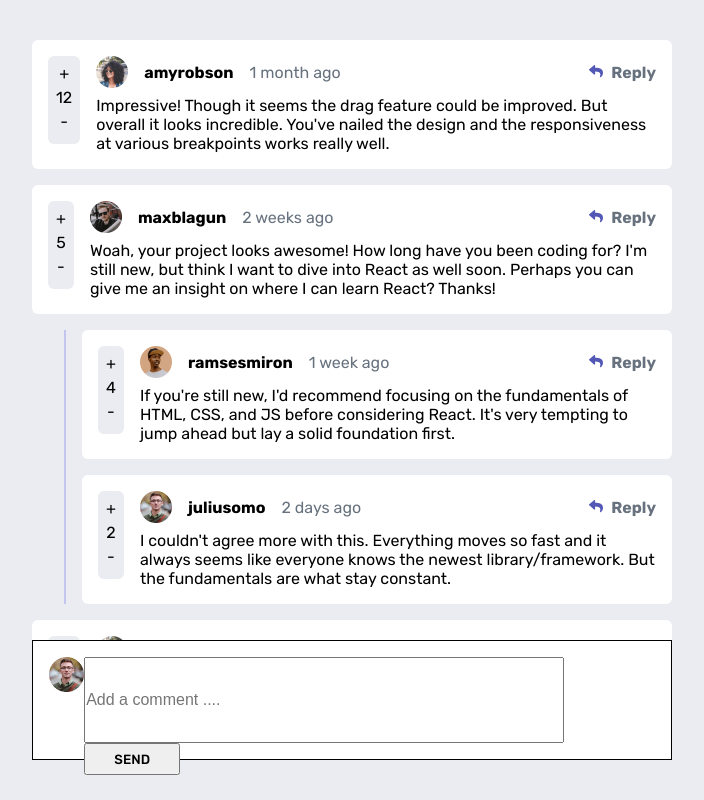
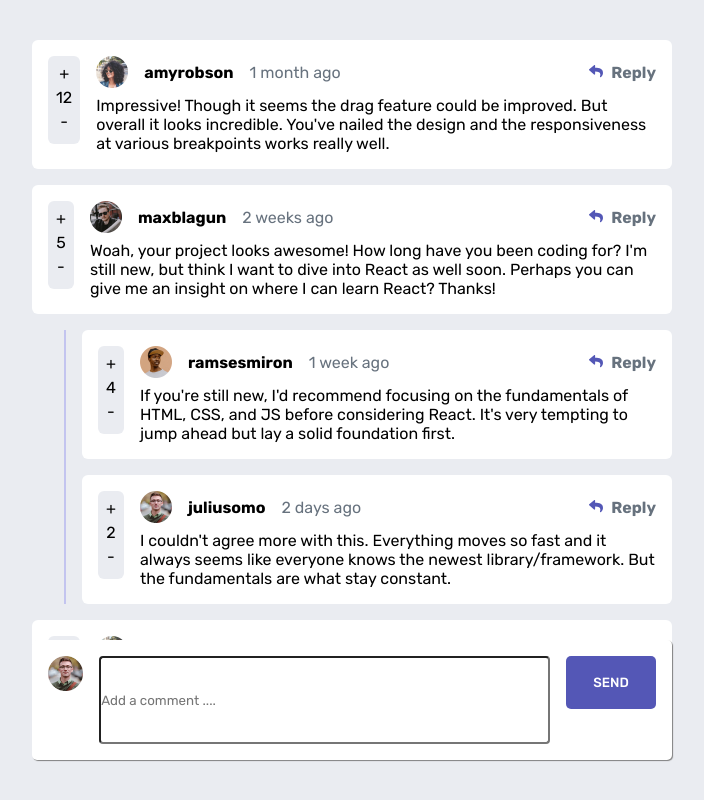
Before and after one commit to Johnnnex/interactive-comment-section, a React (Vite) app: page / in a window 1280 px wide. Shown: the whole page, without its empty margins (288-992 px from the left). Built offline with nearby package versions, Linux system fonts and the light colour scheme.

Commit message:
debugged--

```diff
--- a/src/App.css
+++ b/src/App.css
@@ -94,27 +94,39 @@ body {
   height: 15vh;
   bottom: 5vh;
   width: 50%;
-  border: 1px solid #000;
   left: auto;
   right: auto;
   display: flex;
   justify-content: space-between;
   background-color: #fff;
   padding: 1rem;
+  border-radius: 5px;
+  box-shadow: 1px 1px 1px #808080;
+}
+form {
+  display: flex;
+  flex: 1;
+  justify-content: space-between;
+  margin-left: 1rem;
 }
 .img-comment {
   height: 2.2rem;
 }
-.inpt-sbmt {
+form > input {
+  width: 100%;
+  font-family: 'Rubik', sans-serif;
   margin-right: 1rem;
-  height: 100%;
-  width: 30rem;
-  flex: 1;
-  font-size: 1rem;
+  border-radius: 4px;
 }
-.btn-sbmt {
-  width: 6rem;
-  height: 2rem;
+form > button {
+  width: 20%;
+  height: 60%;
+  outline: none;
+  border: none;
+  cursor: pointer;
   font-family: 'Rubik', sans-serif;
   font-weight: 500;
+  background-color: var(--Moderateblue);
+  color: var(--White);
+  border-radius: 5px;
 }
--- a/src/App.jsx
+++ b/src/App.jsx
@@ -75,11 +75,11 @@ function App() {
       <div className='text-area'>
         <img className='img-comment' src="/images/avatars/image-juliusomo.png" alt="" />
         <form onSubmit= {getComment}>
-          <input className='inpt-sbmt' type="text"
+          <input type="text"
           onChange={(e) => setInput(e.target.value)}
           placeholder = "Add a comment ...."
           />
-          <button className='btn-sbmt' type='submit'>SEND</button>
+          <button type='submit'>SEND</button>
         </form>
       </div>
     </div>
```
